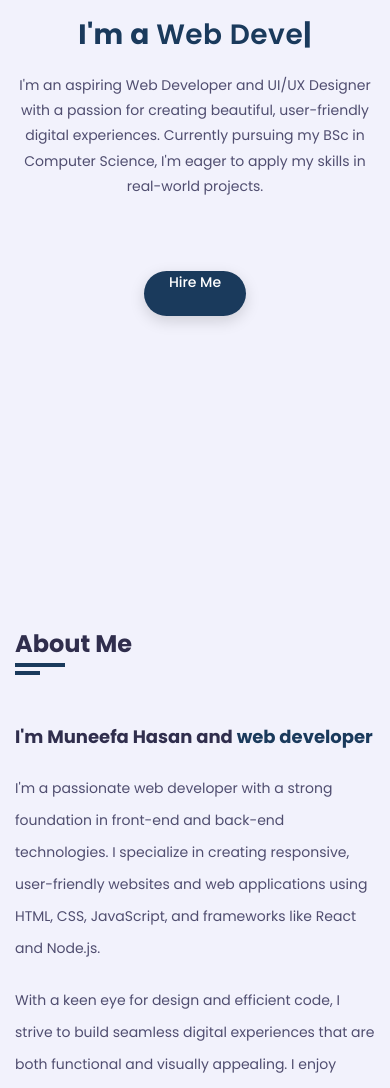
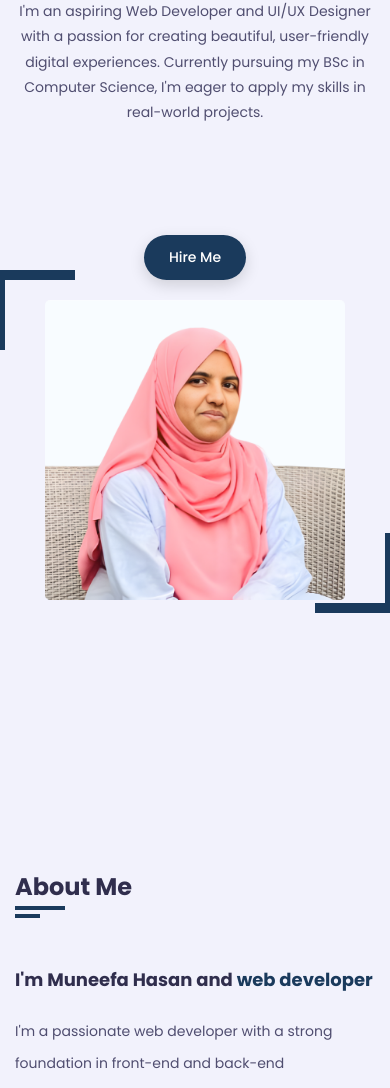
Before and after one commit to muneefahasan/muneefa_portfolio-, a plain HTML site: page index.html in a window 390 px wide. Shown: the part 329-1417 px from the top of the page. Drawn offline with nearby package versions, Linux system fonts and the light colour scheme; a web font is replaced by a local one.

Commit message:
Update CSS for mobile responsive layout

```diff
--- a/style.css
+++ b/style.css
@@ -125,12 +125,15 @@ ul {
     background: var(--skin-color);
     color: #fff;
     border-radius: 40px;
-    display: inline-block;
+    display: inline-flex;
+    align-items: center;
+    justify-content: center;
     white-space: nowrap;
     transition: all 0.3s ease;
     border: none;
     cursor: pointer;
     box-shadow: 0 5px 15px rgba(0, 0, 0, 0.15);
+    height: 50px;
 }
 
 .btn:hover {
@@ -397,6 +400,7 @@ h3.my-proffesion {
     margin: auto;
     border-radius: 5px;
     object-fit: cover;
+    max-width: 100%;
 }
 
 /* About Section */
@@ -1090,7 +1094,11 @@ h3.my-proffesion {
     }
 
     .home .home-img {
-        display: none;
+        /* display: none;*/
+        display: block;
+        margin-bottom: 30px;
+        flex: 0 0 100%;
+        max-width: 100%;
     }
 
     .home .home-info h3.helo,
@@ -1103,7 +1111,9 @@ h3.my-proffesion {
     }
 
     .home .home-info .btn {
-        display: inline-block;
+        display: inline-flex;
+        margin-top: 40px;
+        margin-bottom: 20px;
     }
 
     .about .about-content .about-text h3 {
@@ -1254,7 +1264,8 @@ h3.my-proffesion {
     }
 
     .home .home-info h1 {
-        font-size: 28px;
+        /*font-size: 28px;*/
+        font-size: 32px;
     }
 
     .home .home-info h3.helo {
@@ -1269,6 +1280,9 @@ h3.my-proffesion {
         padding: 0 25px;
         height: 45px;
         font-size: 14px;
+        display: inline-flex;
+        align-items: center;
+        justify-content: center;
     }
 
     .about .about-content .about-text h3 {
@@ -1423,6 +1437,12 @@ h3.my-proffesion {
 
     .aside .nav-toggler.open {
         left: 285px;
+    }
+
+    .home .home-img img {
+        height: auto;
+        width: 100%;
+        max-width: 300px;
     }
 }
 
```
